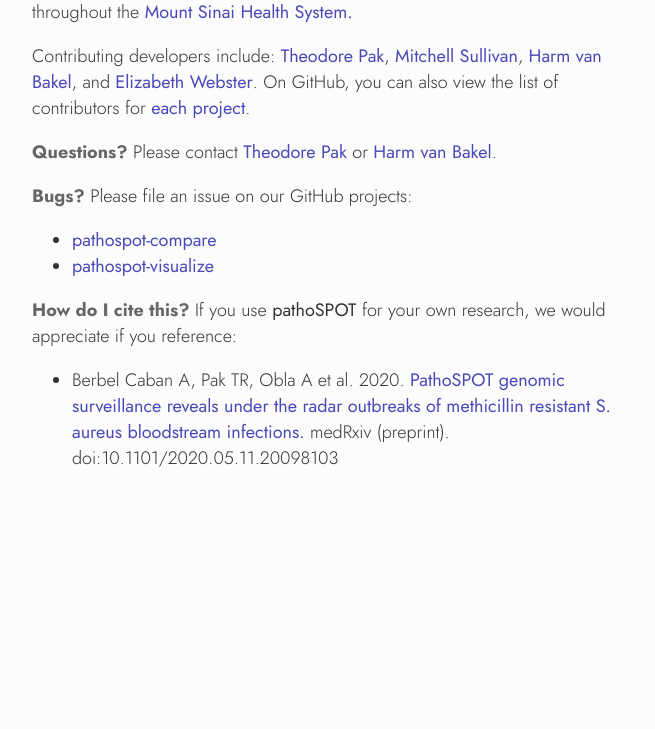
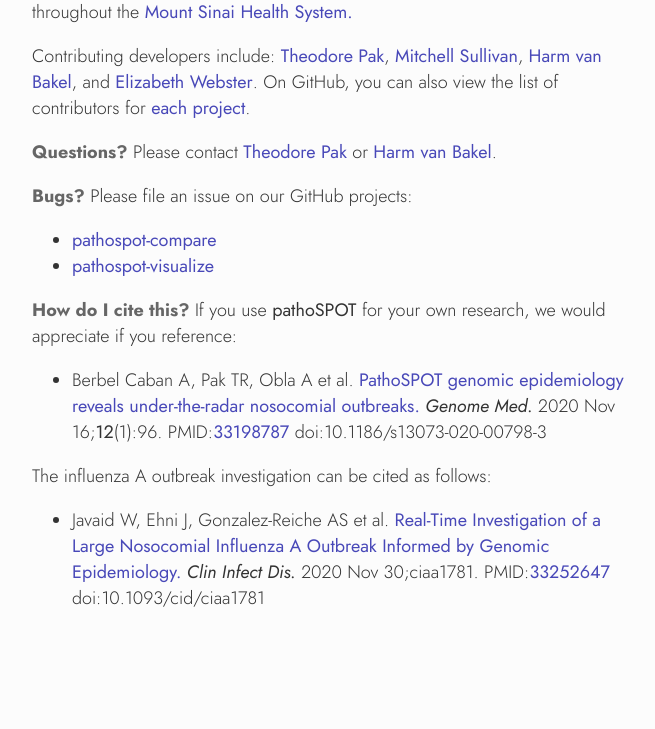
Before and after one commit to powerpak/pathospot-visualize, a PHP site: page / in a window 1280 px wide. Shown: the part 3783-4512 px from the top of the page, without its empty margins (308-963 px from the left). Before the commit the page ends 4250 px from the top, so only its background shows below. Run offline with PHP 8.4, Linux system fonts and the light colour scheme; some libraries are stand-ins or nearby versions.

Commit message:
Add citations for both papers (Genome Med, CID)

```diff
--- a/index.php
+++ b/index.php
@@ -55,7 +55,7 @@
       <a id="live-demo">Try it now</a>
     </h2>
     <p class="center mid-width">
-      Click to explore these visualizations of methicillin-resistant <em>Staphylococcus aureus</em> collected over a 24 month period throughout the Mount Sinai Health System (<a target="_blank" href="https://www.medrxiv.org/content/10.1101/2020.05.11.20098103v1">preprint available</a>).
+      Click the images to explore visualizations of methicillin-resistant <em>Staphylococcus aureus</em> collected over 24 months within the Mount Sinai Health System (full article at <a target="_blank" href="https://genomemedicine.biomedcentral.com/articles/10.1186/s13073-020-00798-3"><em>Genome Medicine</em></a>).
     </p>
     <p class="center secondary">Dates have been shifted during data anonymization.</p>
     <div class="container cols-2">
@@ -68,7 +68,7 @@
           </p>
           <p>Clustered heatmap of related genomes reveals outbreaks over multiple wards.</p>
           <p class="secondary"><strong>Figure 2</strong> in
-            <a target="_blank" href="https://www.medrxiv.org/content/10.1101/2020.05.11.20098103v1">
+            <a target="_blank" href="https://genomemedicine.biomedcentral.com/articles/10.1186/s13073-020-00798-3#Fig2">
               Berbel Caban &amp; Pak, et al.</a></p>
         </div>
       </div>
@@ -81,7 +81,7 @@
           </p>
           <p>A timeline of spatiotemporal movements and overlaps of patients in the largest cluster.</p>
           <p class="secondary"><strong>Figure 3</strong> in
-            <a target="_blank" href="https://www.medrxiv.org/content/10.1101/2020.05.11.20098103v1">
+            <a target="_blank" href="https://genomemedicine.biomedcentral.com/articles/10.1186/s13073-020-00798-3#Fig3">
               Berbel Caban &amp; Pak, et al.</a></p>
         </div>
       </div>
@@ -97,7 +97,7 @@
           </p>
           <p>Animated network diagram showing the spatial relationships among related genomes over time.</p>
           <p class="secondary"><strong>Figure S1</strong> in
-            <a target="_blank" href="https://www.medrxiv.org/content/10.1101/2020.05.11.20098103v1">
+            <a target="_blank" href="https://genomemedicine.biomedcentral.com/articles/10.1186/s13073-020-00798-3#Sec15">
               Berbel Caban &amp; Pak, et al.</a></p>
         </div>
       </div>
@@ -110,14 +110,14 @@
           </p>
           <p>A 7-day overlap in inpatient ward stays precedes a transmission event detected one year later.</p>
           <p class="secondary"><strong>Figure S3B</strong> in
-            <a target="_blank" href="https://www.medrxiv.org/content/10.1101/2020.05.11.20098103v1">
+            <a target="_blank" href="https://genomemedicine.biomedcentral.com/articles/10.1186/s13073-020-00798-3#Sec15">
               Berbel Caban &amp; Pak, et al.</a></p>
         </div>
       </div>
       <div class="clear"></div>
     </div>
     <p class="center mid-width">
-      <span class="regular">Interested in viruses?</span> Also see our <a href="https://www.medrxiv.org/content/10.1101/2020.05.10.20096693v1" target="_blank">preprint on influenza A</a>, where <span class="regular">pathoSPOT</span> characterized a nosocomial outbreak affecting 66 patients and healthcare workers and identified &ldquo;patient zero.&rdquo;
+      <span class="regular">Interested in viruses?</span> See our <a href="https://doi.org/10.1093/cid/ciaa1781" target="_blank">influenza A investigation in <em>CID</em></a>, where <span class="regular">pathoSPOT</span> characterized a nosocomial outbreak affecting 66 patients and healthcare workers and identified &ldquo;patient zero.&rdquo;
     </p>
 
     <h2 class="center mid-width new-section">
@@ -212,7 +212,12 @@ $</pre>
       </ul>
       <p><strong>How do I cite this?</strong> If you use <span class="regular">pathoSPOT</span> for your own research, we would appreciate if you reference:</p>
       <ul>
-        <li>Berbel Caban A, Pak TR, Obla A et al. 2020. <a href="https://www.medrxiv.org/content/10.1101/2020.05.11.20098103v1">PathoSPOT genomic surveillance reveals under the radar outbreaks of methicillin resistant S. aureus bloodstream infections.</a> medRxiv (preprint). doi:10.1101/2020.05.11.20098103
+        <li>Berbel Caban A, Pak TR, Obla A et al. <a href="https://genomemedicine.biomedcentral.com/articles/10.1186/s13073-020-00798-3">PathoSPOT genomic epidemiology reveals under-the-radar nosocomial outbreaks.</a> <em>Genome Med.</em> 2020 Nov 16;<span class="regular">12</span>(1):96. PMID:<a href="https://pubmed.ncbi.nlm.nih.gov/33198787/">33198787</a> doi:10.1186/s13073-020-00798-3
+        </li>
+      </ul>
+      <p>The influenza A outbreak investigation can be cited as follows:</p>
+      <ul>
+        <li>Javaid W, Ehni J, Gonzalez-Reiche AS et al. <a href="https://doi.org/10.1093/cid/ciaa1781">Real-Time Investigation of a Large Nosocomial Influenza A Outbreak Informed by Genomic Epidemiology.</a> <em>Clin Infect Dis.</em> 2020 Nov 30;ciaa1781. PMID:<a href="https://pubmed.ncbi.nlm.nih.gov/33252647/">33252647</a> doi:10.1093/cid/ciaa1781
         </li>
       </ul>
     </div>
```
